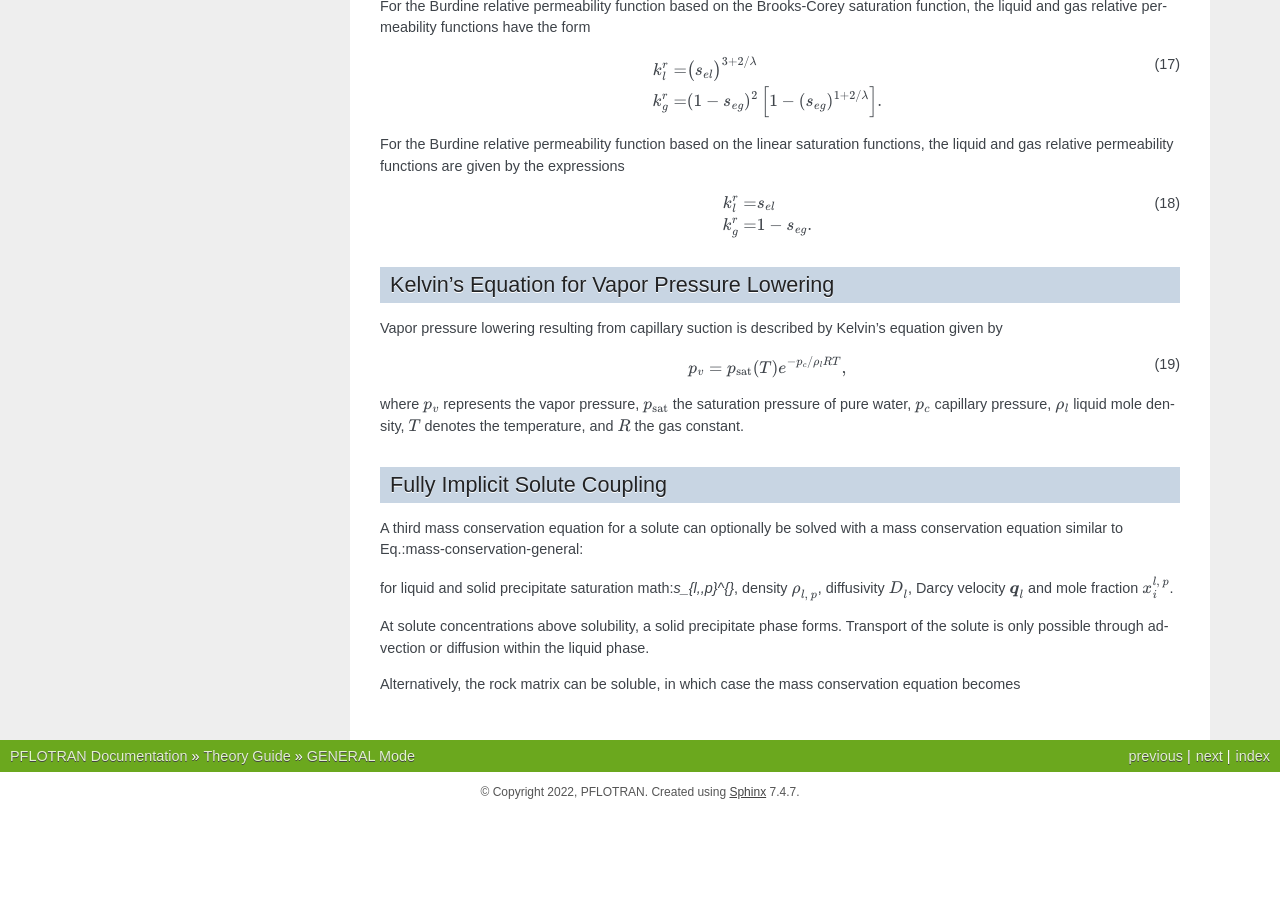
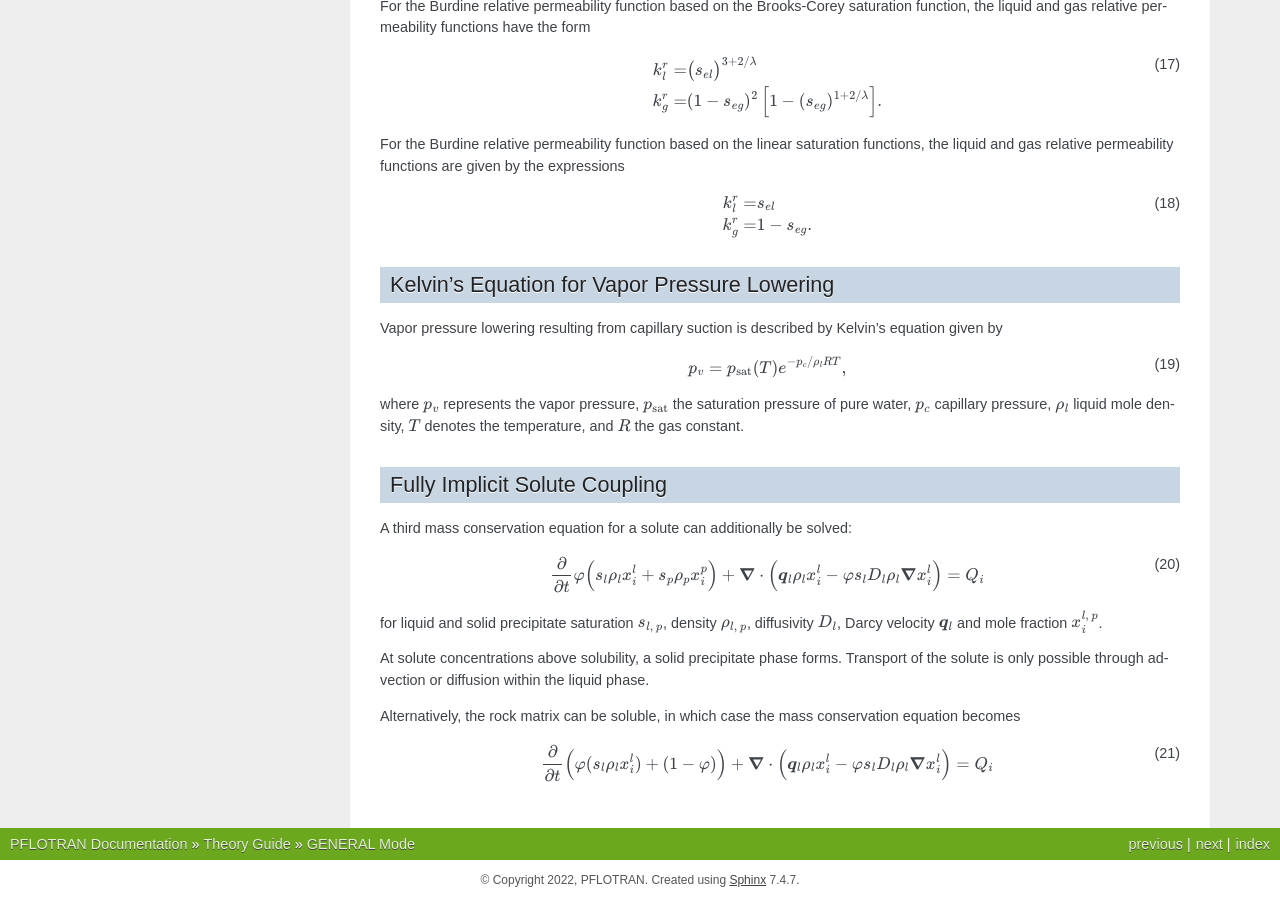
Before and after one commit to Miracloon/pflotran-documentation, a Sphinx documentation site: the page built from source/theory_guide/mode_general.rst, in a window 1280 px wide and 900 px high, scrolled down 2506 px. Built offline with Sphinx 7.4.7, drawn with Linux system fonts in a browser that asks for light colours; before the commit the page ends 3318 px from its top, so only the background shows below that.

Commit message:
Changes for proper compilation.

```diff
--- a/source/theory_guide/mode_general.rst
+++ b/source/theory_guide/mode_general.rst
@@ -233,15 +233,16 @@ saturation pressure of pure water, :math:`p_c` capillary pressure,
 Fully Implicit Solute Coupling
 ~~~~~~~~~~~~~~~~~~~~~~~~~~~~~~~~~~~~~~~~~~~~~
 
-A third mass conservation equation for a solute can optionally be solved with a mass conservation equation similar to Eq.:mass-conservation-general:
+A third mass conservation equation for a solute can additionally be solved:
 
 .. math::
    :label: solute-conservation-general
-   \frac{{{\partial}}}{{{\partial}}t} \varphi \Big(s_l \rho_l x_i^l + s_p \rho_p x_i^p) + {\boldsymbol{\nabla}}\cdot\Big({\boldsymbol{q}}_l\rho_l x_i^l -\varphi s_l D_l \rho_l {\boldsymbol{\nabla}}x_i^l) = Q_i
 
-for liquid and solid precipitate saturation math:`s_{l,\,p}^{}`, density
-:math:`\rho_{l,\,p}^{}`, diffusivity :math:`D_{l}^{}`, Darcy
-velocity :math:`{\boldsymbol{q}}_{l}^{}` and mole fraction
+   \frac{{{\partial}}}{{{\partial}}t} \varphi \Big(s_l \rho_l x_i^l + s_p \rho_p x_i^p\Big) + {\boldsymbol{\nabla}}\cdot\Big({\boldsymbol{q}}_l\rho_l x_i^l -\varphi s_l D_l \rho_l {\boldsymbol{\nabla}}x_i^l\Big) = Q_i
+
+for liquid and solid precipitate saturation :math:`s_{l,\,p}`, density
+:math:`\rho_{l,\,p}`, diffusivity :math:`D_{l}`, Darcy
+velocity :math:`{\boldsymbol{q}}_{l}` and mole fraction
 :math:`x_i^{l,\,p}`.
 
 At solute concentrations above solubility, a solid precipitate phase forms. Transport of the solute is only possible through advection or diffusion within the liquid phase.
@@ -250,4 +251,5 @@ Alternatively, the rock matrix can be soluble, in which case the mass conservati
 
 .. math::
    :label: soluble-matrix-conservation-general
-   \frac{{{\partial}}}{{{\partial}}t} \Big(\varphi \Big(s_l \rho_l x_i^l)+\Big(1-\varphi)) + {\boldsymbol{\nabla}}\cdot\Big({\boldsymbol{q}}_l \rho_l x_i^l -\varphi s_l D_l \rho_l {\boldsymbol{\nabla}}x_i^l) = Q_i
+
+   \frac{{{\partial}}}{{{\partial}}t} \Big(\varphi (s_l \rho_l x_i^l)+(1-\varphi)\Big) + {\boldsymbol{\nabla}}\cdot\Big({\boldsymbol{q}}_l \rho_l x_i^l -\varphi s_l D_l \rho_l {\boldsymbol{\nabla}}x_i^l\Big) = Q_i
```
